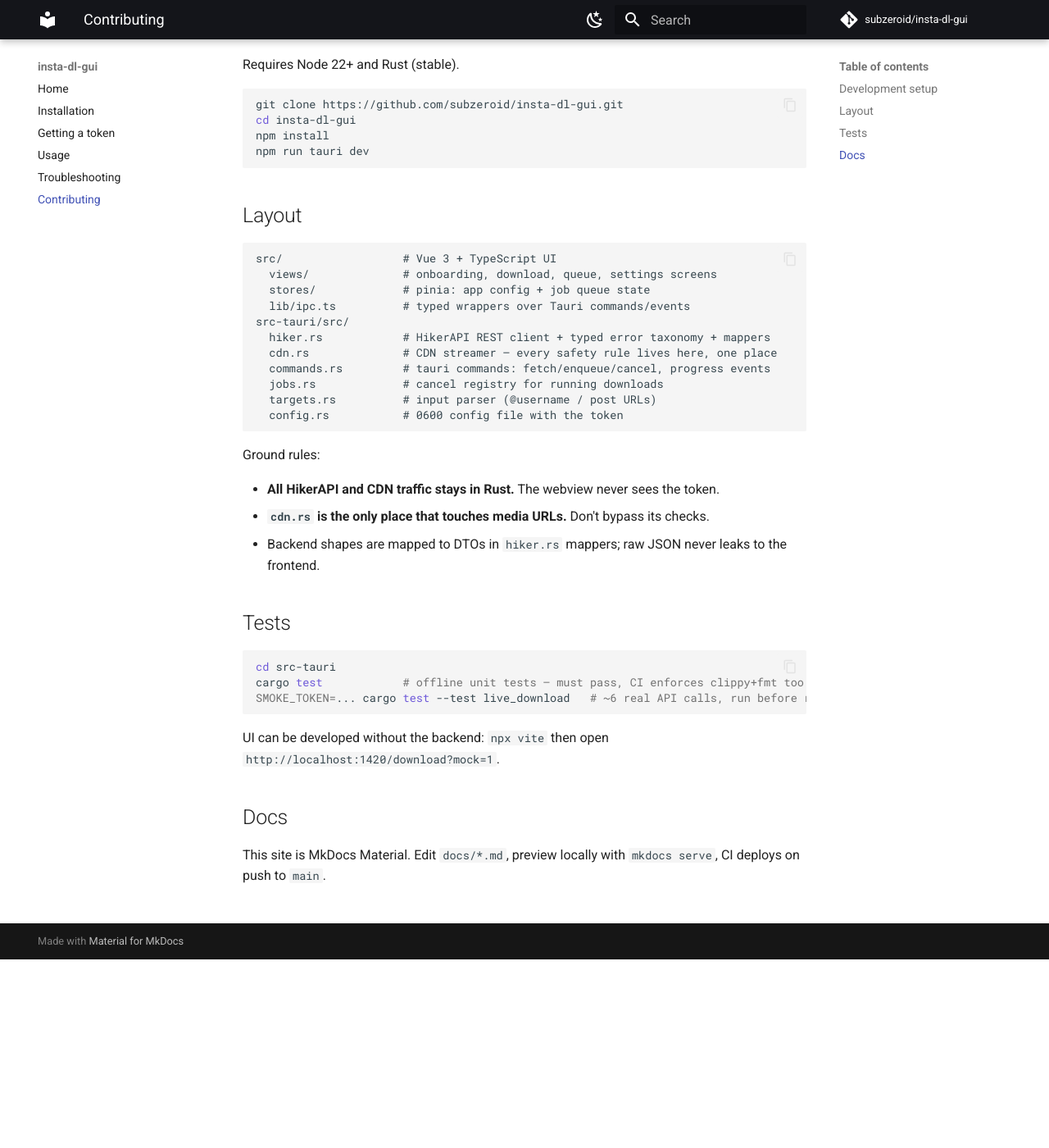
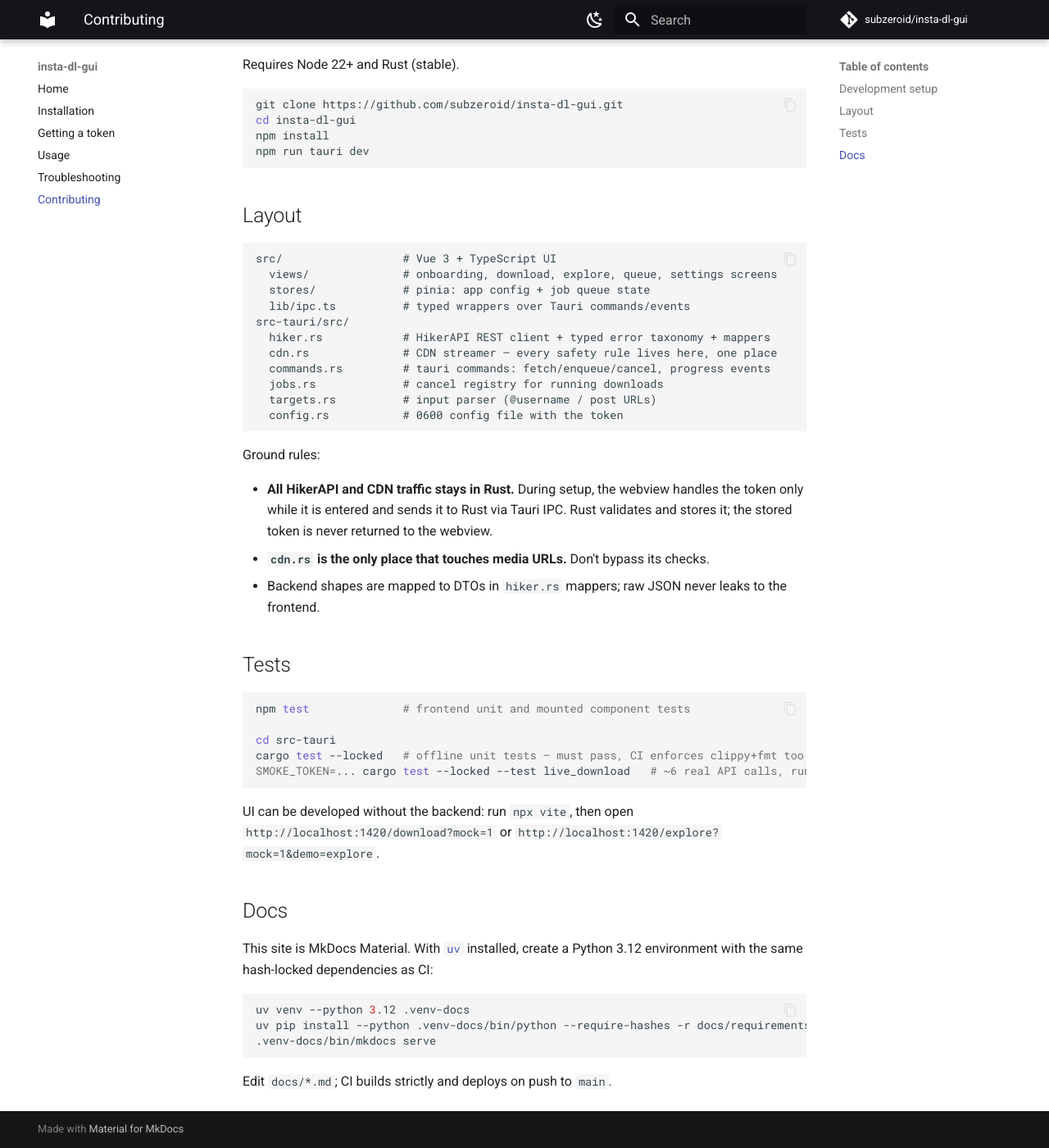
Before and after one commit to subzeroid/insta-dl-gui, an MkDocs documentation site: the page built from docs/contributing.md, in a window 1280 px wide and 1400 px high, scrolled down 230 px. Shown: the whole window at 82% size. Built offline with MkDocs 1.6.1 and Material for MkDocs 9.7.7, drawn with Linux system fonts in a browser that asks for light colours; comment, search, counter and statistics services are not loaded.

Commit message:
docs: update project documentation for v0.1.2
Co-Authored-By: OpenAI Codex <noreply@openai.com>

````diff
--- a/docs/contributing.md
+++ b/docs/contributing.md
@@ -17,7 +17,7 @@ npm run tauri dev
 
 ```
 src/                  # Vue 3 + TypeScript UI
-  views/              # onboarding, download, queue, settings screens
+  views/              # onboarding, download, explore, queue, settings screens
   stores/             # pinia: app config + job queue state
   lib/ipc.ts          # typed wrappers over Tauri commands/events
 src-tauri/src/
@@ -31,20 +31,30 @@ src-tauri/src/
 
 Ground rules:
 
-- **All HikerAPI and CDN traffic stays in Rust.** The webview never sees the token.
+- **All HikerAPI and CDN traffic stays in Rust.** During setup, the webview handles the token only while it is entered and sends it to Rust via Tauri IPC. Rust validates and stores it; the stored token is never returned to the webview.
 - **`cdn.rs` is the only place that touches media URLs.** Don't bypass its checks.
 - Backend shapes are mapped to DTOs in `hiker.rs` mappers; raw JSON never leaks to the frontend.
 
 ## Tests
 
 ```sh
+npm test              # frontend unit and mounted component tests
+
 cd src-tauri
-cargo test            # offline unit tests — must pass, CI enforces clippy+fmt too
-SMOKE_TOKEN=... cargo test --test live_download   # ~6 real API calls, run before releases
+cargo test --locked   # offline unit tests — must pass, CI enforces clippy+fmt too
+SMOKE_TOKEN=... cargo test --locked --test live_download   # ~6 real API calls, run before releases
 ```
 
-UI can be developed without the backend: `npx vite` then open `http://localhost:1420/download?mock=1`.
+UI can be developed without the backend: run `npx vite`, then open `http://localhost:1420/download?mock=1` or `http://localhost:1420/explore?mock=1&demo=explore`.
 
 ## Docs
 
-This site is MkDocs Material. Edit `docs/*.md`, preview locally with `mkdocs serve`, CI deploys on push to `main`.
+This site is MkDocs Material. With [`uv`](https://docs.astral.sh/uv/) installed, create a Python 3.12 environment with the same hash-locked dependencies as CI:
+
+```sh
+uv venv --python 3.12 .venv-docs
+uv pip install --python .venv-docs/bin/python --require-hashes -r docs/requirements.txt
+.venv-docs/bin/mkdocs serve
+```
+
+Edit `docs/*.md`; CI builds strictly and deploys on push to `main`.
````
Also changed, not shown: README.md (+3 -1 lines), docs/index.md (+2 -0 lines), docs/token.md (+1 -1 lines), docs/troubleshooting.md (+5 -1 lines), docs/usage.md (+13 -0 lines).
